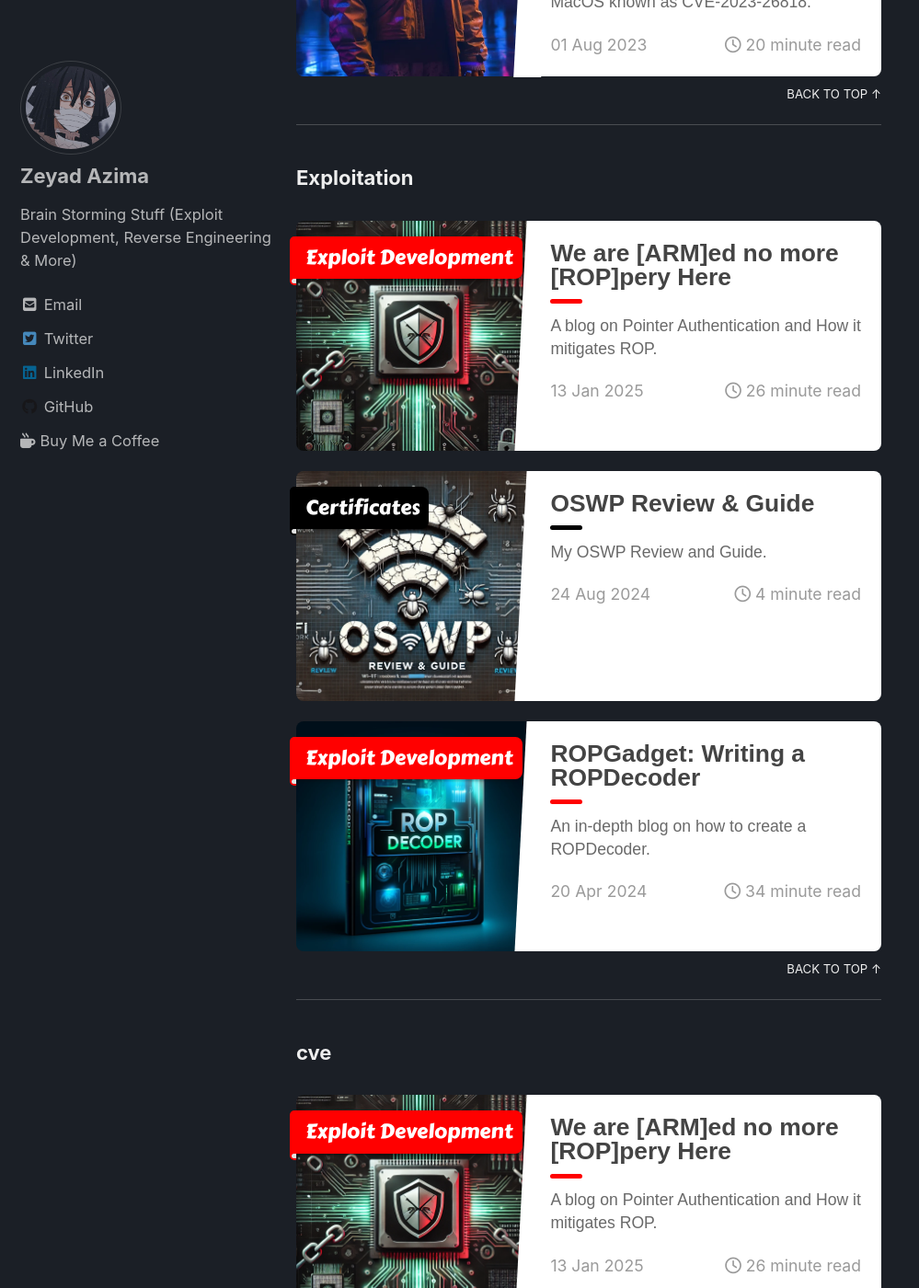
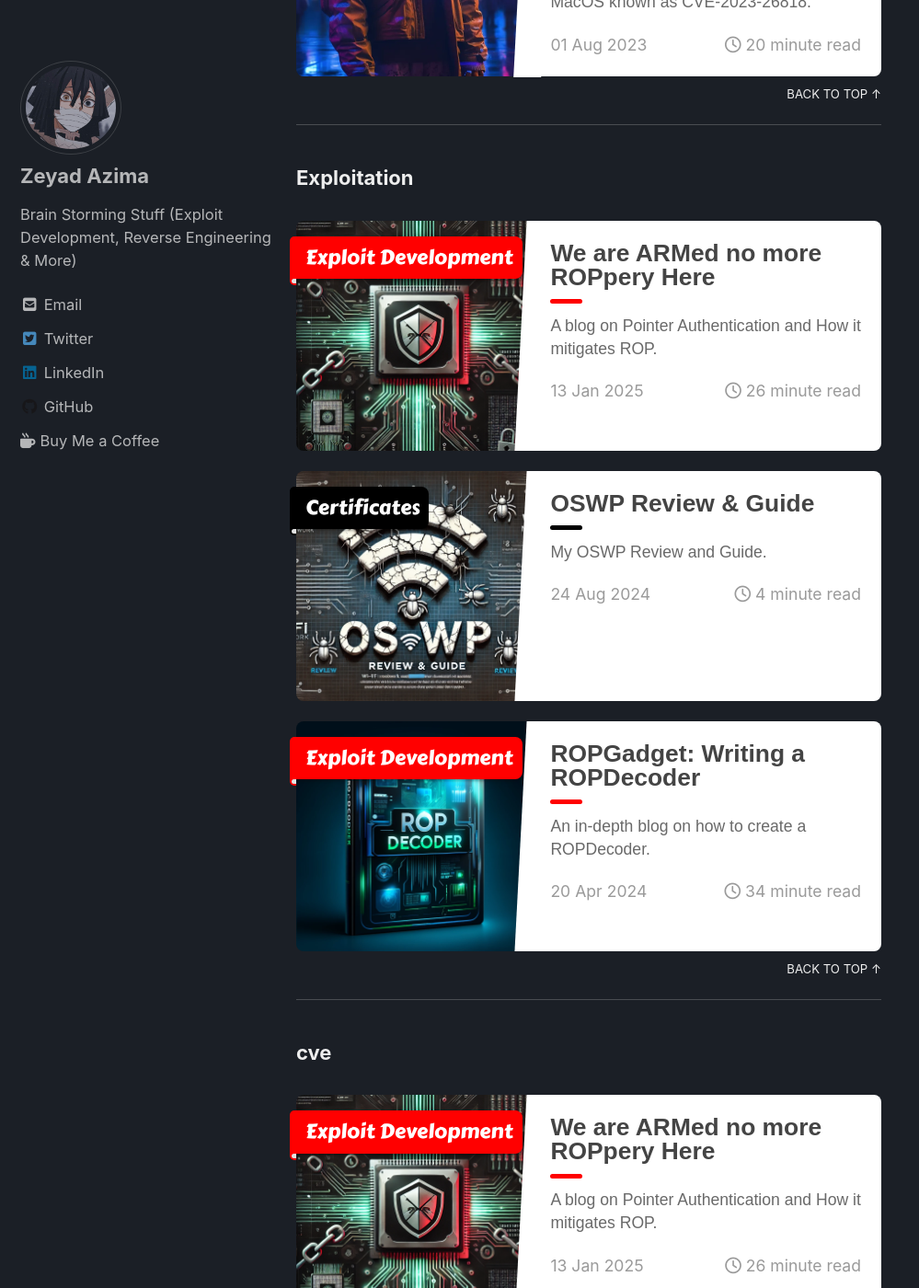
Before and after one commit to Zeyad-Azima/Zeyad-Azima.github.io, a Jekyll site: the page built from _pages/tag-archive.md, in a window 1280 px wide and 1400 px high, scrolled down 10568 px. Shown: the whole window at 92% size, without its empty margins (0-999 px from the left). Built offline with Jekyll 4.4.1, drawn with Linux system fonts in a browser that asks for light colours; cached includes are drawn as plain includes; nearby versions of some CDN libraries; some of the changed text lies outside the part shown.

Commit message:
Update 2025-01-13-pointer_pac.md

```diff
--- a/_posts/Security Research/2025-01-13-pointer_pac.md
+++ b/_posts/Security Research/2025-01-13-pointer_pac.md
@@ -1,5 +1,5 @@
 ---
-title: "We are [ARM]ed no more [ROP]pery Here"
+title: "We are ARMed no more ROPpery Here"
 classes: wide
 header:
   teaser: /assets/images/pac.png
```
